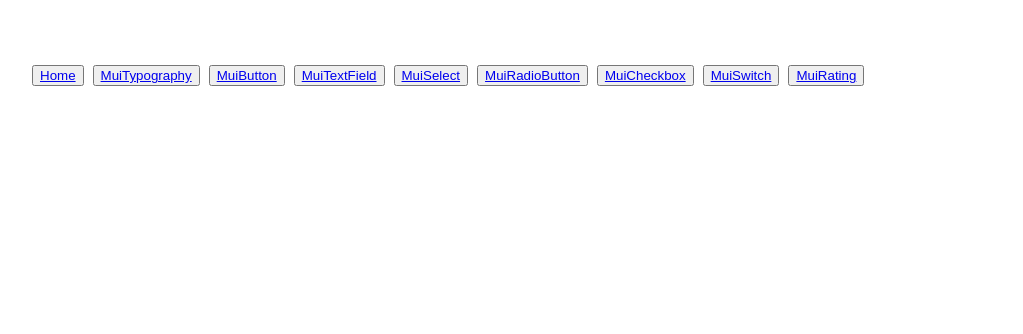
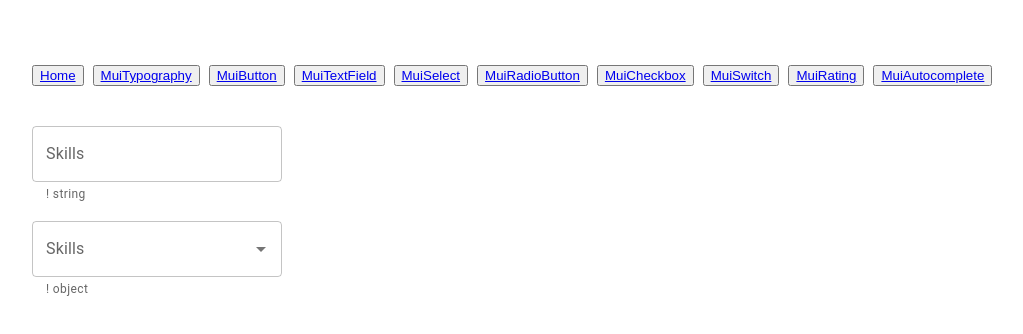
Before and after one commit to 0-mayurkaretha/React_MUI, a React (Create React App) app: page /MuiAutocomplete in a window 1280 px wide. Shown: the top 334 px of the page, without its empty margins (32-1055 px from the left). Built offline with nearby package versions, Linux system fonts and the light colour scheme.

Commit message:
Autocomplete

```diff
--- a/src/App.tsx
+++ b/src/App.tsx
@@ -9,6 +9,7 @@
 import MuiCheckbox from './components/MuiCheckbox';
 import MuiSwitch from './components/MuiSwitch';
 import MuiRating from './components/MuiRating';
+import MuiAutocomplete from './components/MuiAutocomplete';
 
 function App() {
   return (
@@ -23,6 +24,7 @@
         <button><Link to="/MuiCheckbox">MuiCheckbox</Link></button>&nbsp;&nbsp;
         <button><Link to="/MuiSwitch">MuiSwitch</Link></button>&nbsp;&nbsp;
         <button><Link to="/MuiRating">MuiRating</Link></button>&nbsp;&nbsp;
+        <button><Link to="/MuiAutocomplete">MuiAutocomplete</Link></button>&nbsp;&nbsp;
 
         <Routes>
           <Route path="/MuiTypography" element={<MuiTypography />} />
@@ -33,6 +35,7 @@
           <Route path="/MuiCheckbox" element={<MuiCheckbox />} />
           <Route path="/MuiSwitch" element={<MuiSwitch />} />
           <Route path="/MuiRating" element={<MuiRating />} />
+          <Route path="/MuiAutocomplete" element={<MuiAutocomplete />} />
         </Routes>
       </BrowserRouter>
     </div>
--- /dev/null
+++ b/src/components/MuiAutocomplete.tsx
@@ -0,0 +1,47 @@
+import React, { useState } from "react"
+import { Stack, Autocomplete, TextField } from '@mui/material'
+
+type Skill = {
+  id: number
+  label: string
+}
+
+const skills = ['HTML', 'CSS', 'JS', 'React', 'MUI']
+
+const skillsOptions = skills.map((skill, index) => ({
+  id: index + 1,
+  label: skill
+}))
+
+const MuiAutocomplete = () => {
+  const [value, setValue] = useState<string | null>(null)
+  console.log(value)
+
+  const [skill, setSkill] = useState<Skill | null>(null)
+  console.log(skill)
+
+  return (
+    <div>
+      <br/><br/>
+
+      <Stack spacing={2} width='250px'>
+        <Autocomplete
+          options={skills}
+          renderInput={(params) => <TextField {...params} label='Skills' helperText='! string'/>}
+          value={value}
+          onChange={(event: any, newValue) => setValue(newValue)}
+          freeSolo
+          />
+
+        <Autocomplete
+          options={skillsOptions}
+          renderInput={(params) => <TextField {...params} label='Skills' helperText='! object'/>}
+          value={skill}
+          onChange={(event: any, newValue: Skill | null) => setSkill(newValue)}
+          />
+      </Stack>
+    </div>
+  )
+};
+
+export default MuiAutocomplete;
```
